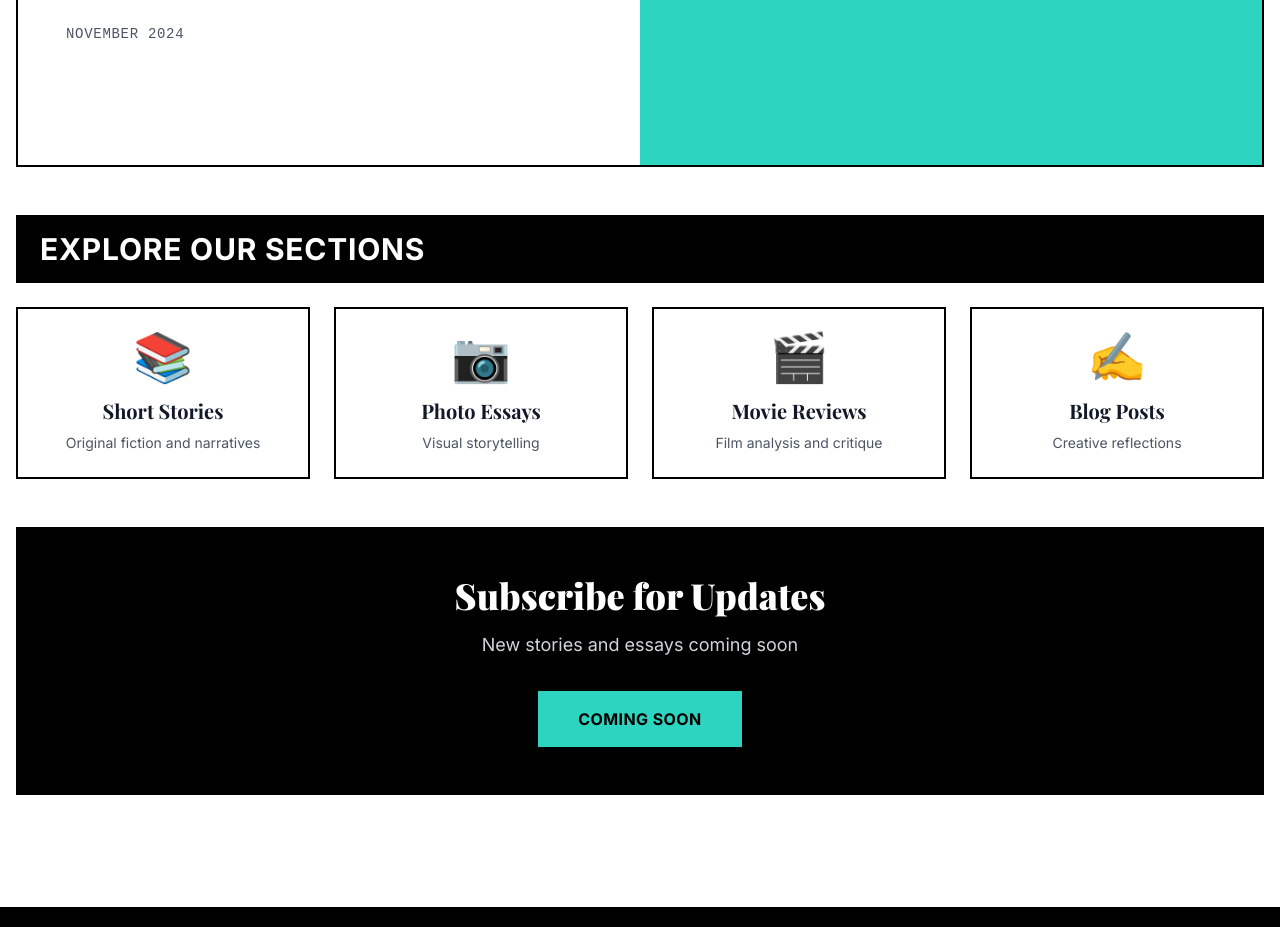
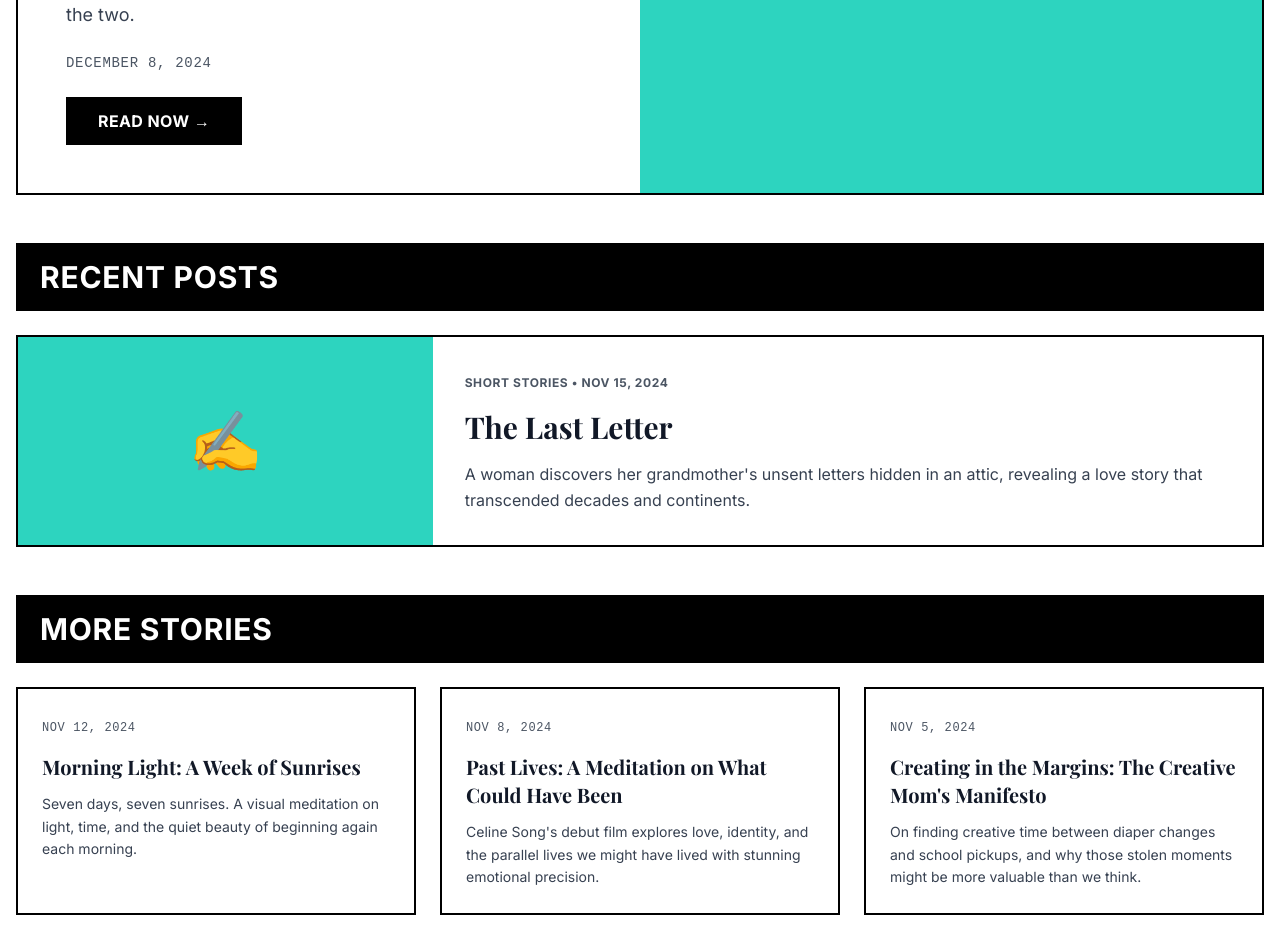
Before and after one commit to BizTrackxrp/TheCreativeMom, a Next.js app: page / in a window 1280 px wide. Shown: the part 665-1592 px from the top of the page. Built offline with nearby package versions, Linux system fonts and the light colour scheme; a web font is replaced by a local one.

Commit message:
Update page.tsx

```diff
--- a/app/page.tsx
+++ b/app/page.tsx
@@ -1,78 +1,121 @@
 import Link from "next/link";
+import { getAllPosts } from "@/lib/posts";
+import { format } from "date-fns";
 
 export default function Home() {
+  const posts = getAllPosts();
+  const newestPost = posts[0];
+  const secondPost = posts[1];
+  const olderPosts = posts.slice(2, 5);
+
   return (
     <div className="max-w-7xl mx-auto px-4 py-8">
-      {/* Hero Section */}
+      {newestPost && (
         <section className="mb-12">
           <div className="grid md:grid-cols-2 gap-0 article-card">
             <div className="p-8 md:p-12 flex flex-col justify-center bg-white">
               <div className="section-header-small mb-6">
-              Featured
+                Latest • {newestPost.category}
               </div>
               <h2 className="text-4xl md:text-5xl font-serif font-black mb-4 leading-tight">
-              Welcome to The Creative Mom
+                {newestPost.title}
               </h2>
               <p className="text-gray-700 text-lg mb-6 leading-relaxed">
-              A magazine-style blog featuring short stories, photo essays, movie reviews, and creative reflections.
+                {newestPost.excerpt}
               </p>
               <div className="flex items-center gap-4 text-sm text-gray-600 mb-6">
-              <span className="issue-tag">November 2024</span>
+                <span className="issue-tag">{format(new Date(newestPost.date), 'MMMM d, yyyy')}</span>
               </div>
+              <Link
+                href={`/blog/${newestPost.slug}`}
+                className="inline-block bg-black text-white px-8 py-3 font-bold uppercase tracking-wide hover:bg-teal-600 transition-colors self-start"
+              >
+                Read Now →
+              </Link>
             </div>
 
             <div className="bg-teal-400 min-h-[400px] md:min-h-[500px] flex items-center justify-center">
               <div className="text-center p-8">
-              <span className="text-8xl">📰</span>
-              <p className="text-white font-bold mt-4 text-2xl">Coming Soon</p>
+                <span className="text-8xl">✍️</span>
+                <p className="text-white font-bold mt-4 text-2xl">Featured Story</p>
               </div>
             </div>
           </div>
         </section>
+      )}
 
-      {/* Categories */}
+      {secondPost && (
         <section className="mb-12">
           <div className="section-header mb-6">
-          Explore Our Sections
+            Recent Posts
           </div>
-        <div className="grid md:grid-cols-2 lg:grid-cols-4 gap-6">
-          <div className="article-card p-6 text-center">
-            <span className="text-5xl block mb-4">📚</span>
-            <h3 className="text-xl font-serif font-bold mb-2">Short Stories</h3>
-            <p className="text-gray-600 text-sm">Original fiction and narratives</p>
+          <Link href={`/blog/${secondPost.slug}`} className="article-card block group hover:shadow-xl transition-all">
+            <div className="grid md:grid-cols-3 gap-0">
+              <div className="bg-teal-400 h-64 md:h-auto flex items-center justify-center">
+                <span className="text-6xl">✍️</span>
               </div>
-
-          <div className="article-card p-6 text-center">
-            <span className="text-5xl block mb-4">📷</span>
-            <h3 className="text-xl font-serif font-bold mb-2">Photo Essays</h3>
-            <p className="text-gray-600 text-sm">Visual storytelling</p>
+              <div className="md:col-span-2 p-8 bg-white">
+                <div className="mb-4">
+                  <span className="text-xs font-bold uppercase tracking-wider text-gray-600">
+                    {secondPost.category} • {format(new Date(secondPost.date), 'MMM d, yyyy')}
+                  </span>
                 </div>
-
-          <div className="article-card p-6 text-center">
-            <span className="text-5xl block mb-4">🎬</span>
-            <h3 className="text-xl font-serif font-bold mb-2">Movie Reviews</h3>
-            <p className="text-gray-600 text-sm">Film analysis and critique</p>
-          </div>
-
-          <div className="article-card p-6 text-center">
-            <span className="text-5xl block mb-4">✍️</span>
-            <h3 className="text-xl font-serif font-bold mb-2">Blog Posts</h3>
-            <p className="text-gray-600 text-sm">Creative reflections</p>
+                <h3 className="text-3xl font-serif font-bold mb-4 group-hover:text-teal-600 transition-colors">
+                  {secondPost.title}
+                </h3>
+                <p className="text-gray-700 leading-relaxed">
+                  {secondPost.excerpt}
+                </p>
               </div>
             </div>
+          </Link>
         </section>
+      )}
 
-      {/* CTA */}
+      {olderPosts.length > 0 && (
+        <section className="mb-12">
+          <div className="section-header mb-6">
+            More Stories
+          </div>
+          <div className="grid md:grid-cols-3 gap-6">
+            {olderPosts.map((post) => (
+              <Link
+                key={post.slug}
+                href={`/blog/${post.slug}`}
+                className="article-card group"
+              >
+                <article className="p-6">
+                  <div className="mb-4">
+                    <span className="text-xs issue-tag text-gray-600">
+                      {format(new Date(post.date), 'MMM d, yyyy')}
+                    </span>
+                  </div>
+                  <h3 className="text-xl font-serif font-bold mb-3 group-hover:text-teal-600 transition-colors">
+                    {post.title}
+                  </h3>
+                  <p className="text-gray-700 text-sm leading-relaxed">
+                    {post.excerpt}
+                  </p>
+                </article>
+              </Link>
+            ))}
+          </div>
+        </section>
+      )}
+
       <section className="bg-black text-white p-12 text-center">
         <h2 className="text-4xl font-serif font-black mb-4">
-          Subscribe for Updates
+          Read All Stories
         </h2>
         <p className="text-gray-300 text-lg mb-8">
-          New stories and essays coming soon
+          Explore our complete archive of creative content
         </p>
-        <button className="bg-teal-400 text-black px-10 py-4 font-bold uppercase tracking-wide hover:bg-teal-300 transition-colors">
-          Coming Soon
-        </button>
+        <Link
+          href="/blog"
+          className="inline-block bg-teal-400 text-black px-10 py-4 font-bold uppercase tracking-wide hover:bg-teal-300 transition-colors"
+        >
+          View Archive
+        </Link>
       </section>
     </div>
   );
```
Lines whose indentation alone changed are shown as unchanged.
